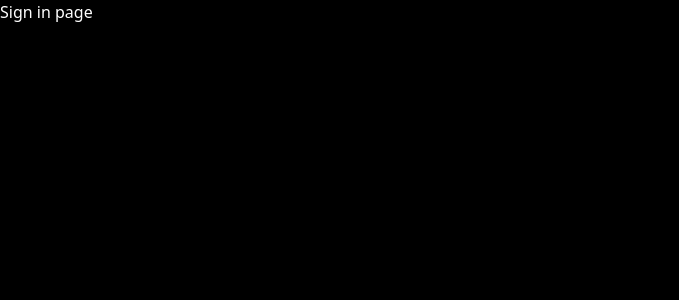
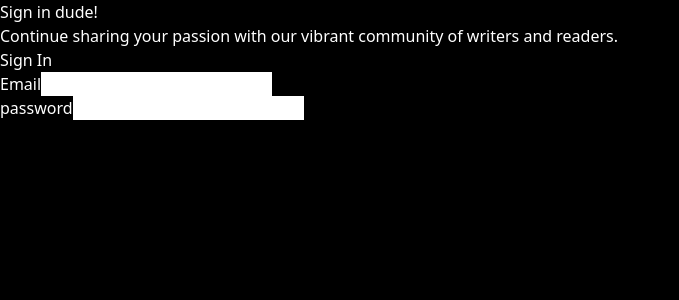
Before and after one commit to HardikDudeja/ThoughtHub, a React (Vite) app in the folder frontend/: page /signin in a window 1280 px wide. Shown: the top 300 px of the page, without its empty margins (0-679 px from the left). Built offline with nearby package versions, Linux system fonts and the light colour scheme.

Commit message:
add some signin page code

```diff
--- a/frontend/src/index.css
+++ b/frontend/src/index.css
@@ -8,5 +8,5 @@ body {
   }
 
 h1 {
-    @apply text-4xl;
+    /* @apply text-4xl; */
 }
--- a/frontend/src/main.tsx
+++ b/frontend/src/main.tsx
@@ -3,12 +3,17 @@ import { createRoot } from 'react-dom/client'
 import './index.css'
 import {
   createBrowserRouter,
+  Navigate,
   RouterProvider,
 } from "react-router-dom";
 import Signup from './pages/Signup';
 import Signin from './pages/Signin';
 
 const router = createBrowserRouter([
+  {
+    path: "*",
+    element: <Navigate to="/signin" />
+  },
   {
     path: "/signup",
     element: <Signup />,
--- a/frontend/src/pages/Signin.tsx
+++ b/frontend/src/pages/Signin.tsx
@@ -1,7 +1,61 @@
+import { useState } from "react";
+
 function Signin() {
+
+    const [email, setEmail] = useState("");
+    const [password, setPassword] = useState("");
+
+    const handleSubmit = (e) => {
+        e.preventDefault(); // Prevents page reload
+        console.log('Email:', email);
+        console.log('Password:', password);
+
+        // Perform sign-in logic (e.g., API call)
+      };
+
     return (
-        <div>
-            Sign in page
+        <div className="bg-gray-700 h-screen flex">
+            <div className="w-1/2 flex flex-col items-center justify-center">
+                <h3 className="font-bold tracking-tight sm:text-4xl md:text-5xl">
+                  Sign in dude!
+                </h3>
+                <div className="text-muted-foreground">
+                  Continue sharing your passion with our vibrant community of writers and readers.
+                </div>
+            </div>
+            <div>
+                <div className="bg-black">
+                    <h3>Sign In</h3>
+                    <form onSubmit={handleSubmit}>
+                        <div className="mb-4">
+                            <label htmlFor="email" className="block text-sm font-medium">Email</label>
+                            <input
+                                id="email"
+                                type="text"
+                                name="email"
+                                value={email}
+                                required
+                                className= "w-full bg-transparent border-2 rounded border-gray-500 placeholder:text-gray-400"
+                                onChange={(e) => setEmail(e.target.value)}
+                            />
+                        </div>
+
+                        <div className="mb-4">
+                            <label htmlFor="password" className="block text-sm font-medium">password</label>
+                            <input
+                                id="password"
+                                type="text"
+                                name="password"
+                                value={password}
+                                required
+                                className= "w-full bg-transparent border-2 rounded border-gray-500 placeholder:text-gray-400"
+                                onChange={(e) => setPassword(e.target.value)}
+                            />
+                        </div>
+                    </form>
+
+                </div>
+            </div>
         </div>
     )
 }
```
